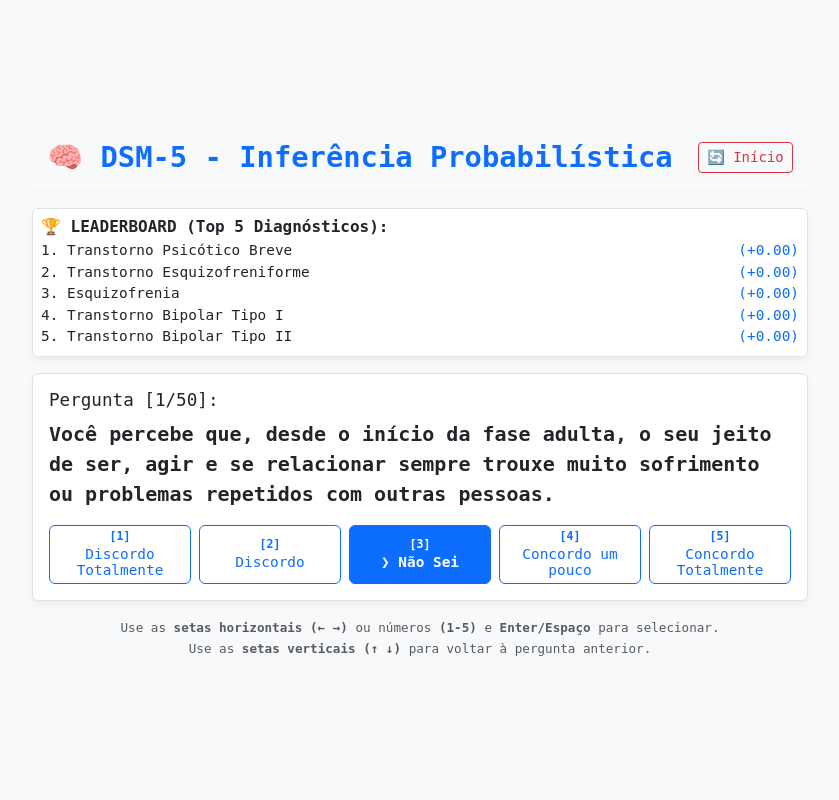
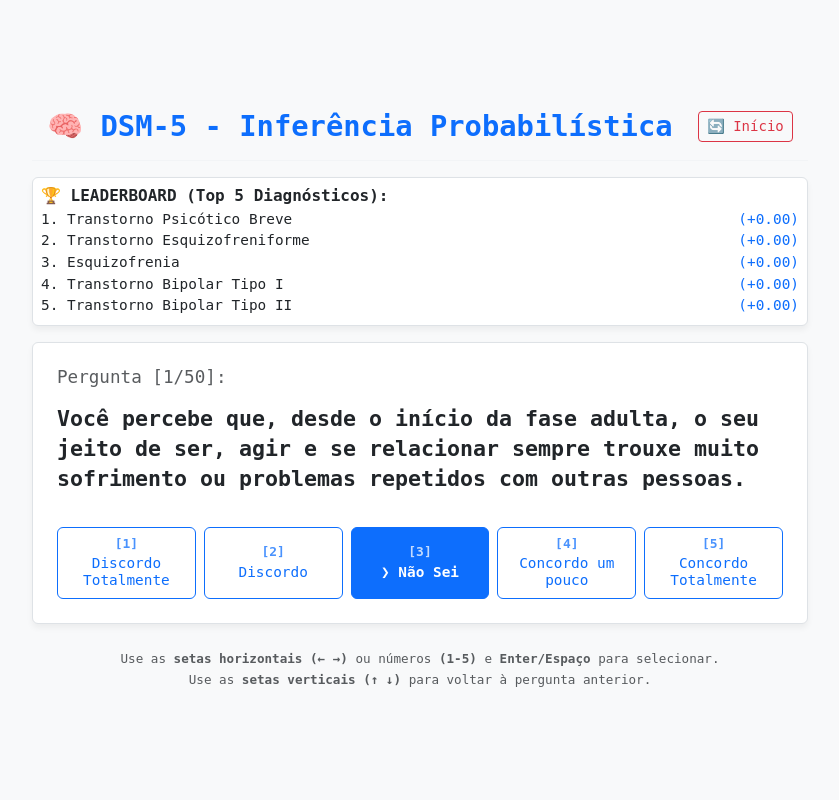
Before and after one commit to henriquefelisardo/Transtornos, a Django app: page /question/ in a window 1280 px wide. Shown: the whole page, without its empty margins (220-1059 px from the left). Run offline with Django 5.2, Linux system fonts and the light colour scheme.

Commit message:
fix streamlit?

```diff
--- a/app.py
+++ b/app.py
@@ -149,6 +149,7 @@
 
             st.success(f"✅ DIAGNÓSTICO ATINGIDO{limit_msg}: **{result['name']}**")
             st.metric("Índice de Compatibilidade (Sintomas Apresentados)", f"{pct_score}/100")
+            st.caption(f"*(Rating Interno do Algoritmo: {raw_score:.2f})*")
             render_scale_explanation()
 
             print_diagnosis_details(result['id'])
@@ -161,6 +162,7 @@
 
                 st.info(f"**Transtorno mais próximo:** {engine.active_disorders[best_id]['name']}")
                 st.metric("Maior Índice de Compatibilidade Alcançado", f"{pct_score}/100")
+                st.caption(f"*(Rating Interno do Algoritmo: {raw_score:.2f})*")
                 render_scale_explanation()
             st.markdown("---")
 
@@ -181,7 +183,7 @@
         # Define uma altura fixa para a pergunta, garantindo que os botões não fiquem pulando de altura
         st.markdown(
             f"""
-            <div style="height: 140px; display: flex; flex-direction: column; justify-content: center;">
+            <div style="min-height: 140px; display: flex; flex-direction: column; justify-content: center;">
                 <h3 style="margin: 0;">{q['text']}</h3>
             </div>
             """,
--- a/web_app/templates/base.html
+++ b/web_app/templates/base.html
@@ -9,15 +9,22 @@
     <style>
         body {
             background-color: #f8f9fa; color: #212529; font-family: monospace;
-            display: flex; flex-direction: column; justify-content: center; min-height: 100vh;
+            display: flex; flex-direction: column; min-height: 100vh;
             margin: 0; padding: 10px 0;
         }
-        .container { max-width: 800px; width: 100%; margin: 0 auto; }
+        body::before, body::after { content: ''; flex: 1; }
+        .container { max-width: 800px; width: 100%; margin: 0 auto; flex-shrink: 0; }
         .card { background-color: #ffffff; border: 1px solid #dee2e6; color: #212529; box-shadow: 0 4px 6px rgba(0,0,0,0.05); }
         .header-title { color: #0d6efd; font-weight: bold; font-size: clamp(1.2rem, 4vw, 1.8rem); margin-bottom: 0; }
         .option-active { background-color: #0d6efd !important; color: white !important; font-weight: bold; }
         .option-btn { background-color: transparent; border: 1px solid #0d6efd; color: #0d6efd; transition: all 0.2s ease-in-out; }
         .option-btn:hover { background-color: rgba(13, 110, 253, 0.1); }
+        @media (min-width: 576px) {
+            .option-btn { flex: 1 1 0; }
+        }
+        @media (max-width: 575.98px) {
+            .option-btn { flex: 1 1 auto; width: 100%; }
+        }
     </style>
 </head>
 <body>
--- a/web_app/templates/question.html
+++ b/web_app/templates/question.html
@@ -13,38 +13,45 @@
 </div>
 {% endif %}
 
-<div class="card p-3">
-    <div class="d-flex justify-content-between align-items-center mb-2">
-        <h6 class="m-0" style="font-size: clamp(0.9rem, 3vw, 1.1rem);">Pergunta [{{ question_count }}/{{ max_questions }}]:</h6>
+<div class="card p-4 mb-4" style="display: block !important;">
+    <div class="d-flex justify-content-between align-items-center mb-3">
+        <h6 class="m-0 text-muted" style="font-size: clamp(0.9rem, 3vw, 1.1rem);">Pergunta [{{ question_count }}/{{ max_questions }}]:</h6>
         {% if question_count > 1 %}
         <form method="POST" action="{% url 'undo' %}" class="m-0" id="undo-form">
             {% csrf_token %}
-            <button type="submit" class="btn btn-sm btn-outline-secondary py-0">⬅️ Voltar Pergunta</button>
+            <button type="submit" class="btn btn-sm btn-outline-secondary py-0">⬅️ Voltar</button>
         </form>
         {% endif %}
     </div>
-    <p class="mb-3 fw-bold" style="font-size: clamp(1rem, 4vw, 1.25rem);">{{ question.text }}</p>
 
-    <div class="d-flex flex-column flex-sm-row justify-content-center w-100 gap-2" id="options-container">
+    <!-- Question Text -->
+    <div style="margin-bottom: 2rem; display: block;">
+        <p class="m-0 fw-bold" style="font-size: clamp(1.1rem, 4vw, 1.35rem); line-height: 1.4; word-break: break-word;">
+            {{ question.text }}
+        </p>
+    </div>
+
+    <!-- Options Container -->
+    <div class="d-flex flex-column flex-sm-row justify-content-center w-100 gap-2 gap-sm-2" id="options-container" style="margin-top: 1rem; clear: both; min-height: min-content;">
         <!-- These IDs and data-weights map to the 5 standard options -->
-        <div class="btn option-btn d-flex flex-sm-column flex-row align-items-center justify-content-sm-center justify-content-start text-wrap px-3 px-sm-1 py-2 py-sm-1 gap-2 gap-sm-0" style="flex: 1 1 0; font-size: clamp(0.75rem, 2vw, 0.9rem); line-height: 1.1;" data-weight="0.0">
-            <div class="fw-bold pb-sm-1" style="font-size: 0.8em;">[1]</div>
+        <div class="btn option-btn d-flex flex-sm-column flex-row align-items-center justify-content-sm-center justify-content-start text-wrap px-3 px-sm-1 py-3 py-sm-2 gap-3 gap-sm-1" style="font-size: clamp(0.85rem, 2.5vw, 0.9rem); line-height: 1.2;" data-weight="0.0">
+            <div class="fw-bold opacity-75" style="font-size: 0.9em;">[1]</div>
             <span class="label text-start text-sm-center">Discordo Totalmente</span>
         </div>
-        <div class="btn option-btn d-flex flex-sm-column flex-row align-items-center justify-content-sm-center justify-content-start text-wrap px-3 px-sm-1 py-2 py-sm-1 gap-2 gap-sm-0" style="flex: 1 1 0; font-size: clamp(0.75rem, 2vw, 0.9rem); line-height: 1.1;" data-weight="0.25">
-            <div class="fw-bold pb-sm-1" style="font-size: 0.8em;">[2]</div>
+        <div class="btn option-btn d-flex flex-sm-column flex-row align-items-center justify-content-sm-center justify-content-start text-wrap px-3 px-sm-1 py-3 py-sm-2 gap-3 gap-sm-1" style="font-size: clamp(0.85rem, 2.5vw, 0.9rem); line-height: 1.2;" data-weight="0.25">
+            <div class="fw-bold opacity-75" style="font-size: 0.9em;">[2]</div>
             <span class="label text-start text-sm-center">Discordo</span>
         </div>
-        <div class="btn option-btn d-flex flex-sm-column flex-row align-items-center justify-content-sm-center justify-content-start text-wrap px-3 px-sm-1 py-2 py-sm-1 gap-2 gap-sm-0" style="flex: 1 1 0; font-size: clamp(0.75rem, 2vw, 0.9rem); line-height: 1.1;" data-weight="0.5">
-            <div class="fw-bold pb-sm-1" style="font-size: 0.8em;">[3]</div>
+        <div class="btn option-btn d-flex flex-sm-column flex-row align-items-center justify-content-sm-center justify-content-start text-wrap px-3 px-sm-1 py-3 py-sm-2 gap-3 gap-sm-1" style="font-size: clamp(0.85rem, 2.5vw, 0.9rem); line-height: 1.2;" data-weight="0.5">
+            <div class="fw-bold opacity-75" style="font-size: 0.9em;">[3]</div>
             <span class="label text-start text-sm-center">Não Sei</span>
         </div>
-        <div class="btn option-btn d-flex flex-sm-column flex-row align-items-center justify-content-sm-center justify-content-start text-wrap px-3 px-sm-1 py-2 py-sm-1 gap-2 gap-sm-0" style="flex: 1 1 0; font-size: clamp(0.75rem, 2vw, 0.9rem); line-height: 1.1;" data-weight="0.75">
-            <div class="fw-bold pb-sm-1" style="font-size: 0.8em;">[4]</div>
+        <div class="btn option-btn d-flex flex-sm-column flex-row align-items-center justify-content-sm-center justify-content-start text-wrap px-3 px-sm-1 py-3 py-sm-2 gap-3 gap-sm-1" style="font-size: clamp(0.85rem, 2.5vw, 0.9rem); line-height: 1.2;" data-weight="0.75">
+            <div class="fw-bold opacity-75" style="font-size: 0.9em;">[4]</div>
             <span class="label text-start text-sm-center">Concordo um pouco</span>
         </div>
-        <div class="btn option-btn d-flex flex-sm-column flex-row align-items-center justify-content-sm-center justify-content-start text-wrap px-3 px-sm-1 py-2 py-sm-1 gap-2 gap-sm-0" style="flex: 1 1 0; font-size: clamp(0.75rem, 2vw, 0.9rem); line-height: 1.1;" data-weight="1.0">
-            <div class="fw-bold pb-sm-1" style="font-size: 0.8em;">[5]</div>
+        <div class="btn option-btn d-flex flex-sm-column flex-row align-items-center justify-content-sm-center justify-content-start text-wrap px-3 px-sm-1 py-3 py-sm-2 gap-3 gap-sm-1" style="font-size: clamp(0.85rem, 2.5vw, 0.9rem); line-height: 1.2;" data-weight="1.0">
+            <div class="fw-bold opacity-75" style="font-size: 0.9em;">[5]</div>
             <span class="label text-start text-sm-center">Concordo Totalmente</span>
         </div>
     </div>
```
Also changed, not shown: db.sqlite3.
